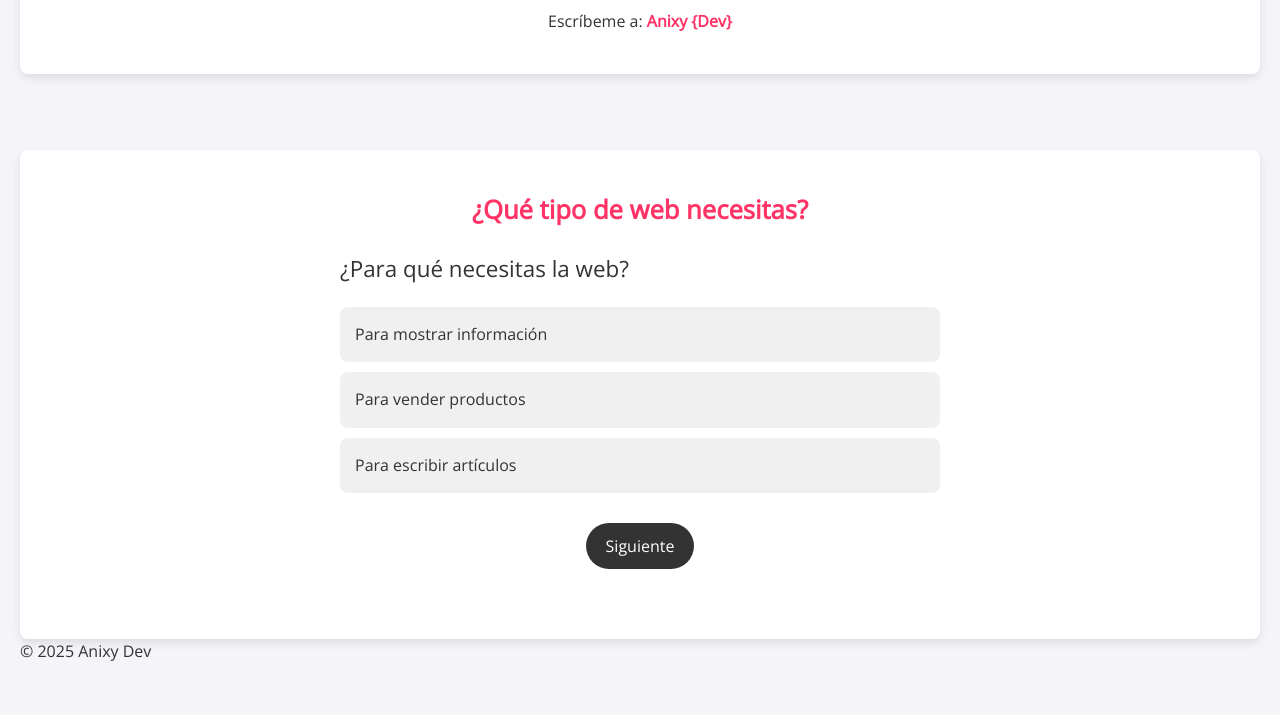
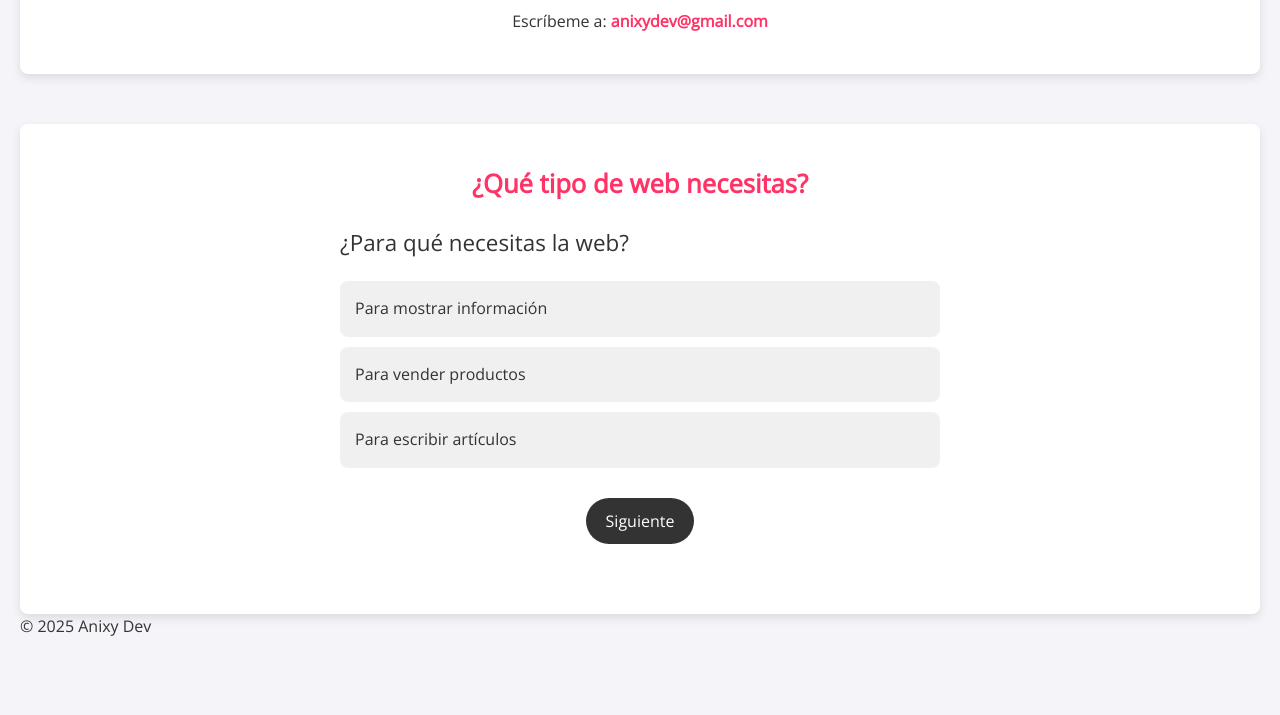
Before and after one commit to AnixyDev/landing-anixydev, a plain HTML site: page index.html in a window 1280 px wide. Shown: the part 255-970 px from the top of the page. After the commit the page ends 944 px from the top, so only its background shows below. Drawn offline with nearby package versions, Linux system fonts and the light colour scheme.

Commit message:
Update index.html

```diff
--- a/index.html
+++ b/index.html
@@ -3,11 +3,17 @@
 <head>
   <meta charset="UTF-8">
   <meta name="viewport" content="width=device-width, initial-scale=1.0">
-  <title>Landing Anixy Dev</title>
+  <title>Anixy Dev | Landing</title>
+
+  <!-- Fuentes -->
+  <link href="https://fonts.googleapis.com/css2?family=Roboto:wght@400;700&family=Open+Sans:wght@300;400&display=swap" rel="stylesheet">
+
+  <!-- Estilos -->
   <link rel="stylesheet" href="styles.css">
-  <link href="https://fonts.googleapis.com/css2?family=Roboto:wght@400;700&family=Open+Sans:wght@300;400&display=swap" rel="stylesheet">
 </head>
 <body>
+
+  <!-- Header -->
   <header class="hero">
     <div class="hero-content">
       <h1>¡Hola! Soy Ana, Desarrolladora Web 🚀</h1>
@@ -15,11 +21,16 @@
       <a href="#contacto" class="btn">Contáctame</a>
     </div>
   </header>
+
+  <!-- Sección de Contacto -->
   <section id="contacto" class="contacto">
     <h2>¿Hablamos?</h2>
-    <p>Escríbeme a: <a href="mailto:anixydev@gmail.com">Anixy {Dev}</a></p>
+    <p>Escríbeme a:
+      <a href="mailto:anixydev@gmail.com">anixydev@gmail.com</a>
+    </p>
   </section>
-</br>
+
+  <!-- Quiz Interactivo -->
   <section id="quiz" class="quiz">
     <h3>¿Qué tipo de web necesitas?</h3>
     <div id="quiz-container">
@@ -30,10 +41,12 @@
     <div id="result"></div>
   </section>
 
+  <!-- Footer -->
   <footer>
     <p>© 2025 Anixy Dev</p>
   </footer>
 
+  <!-- Scripts -->
   <script src="script.js"></script>
 </body>
 </html>
```
